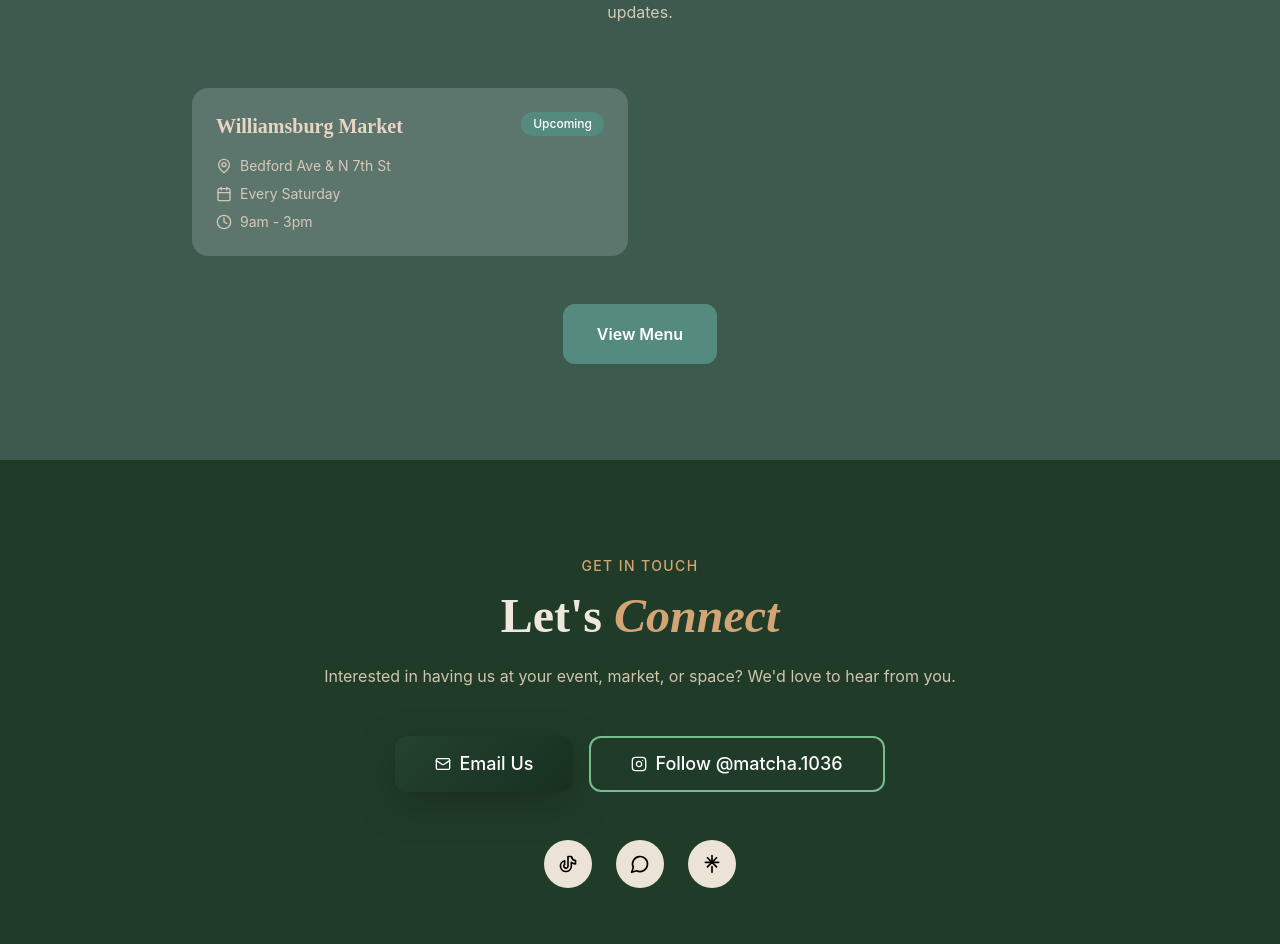
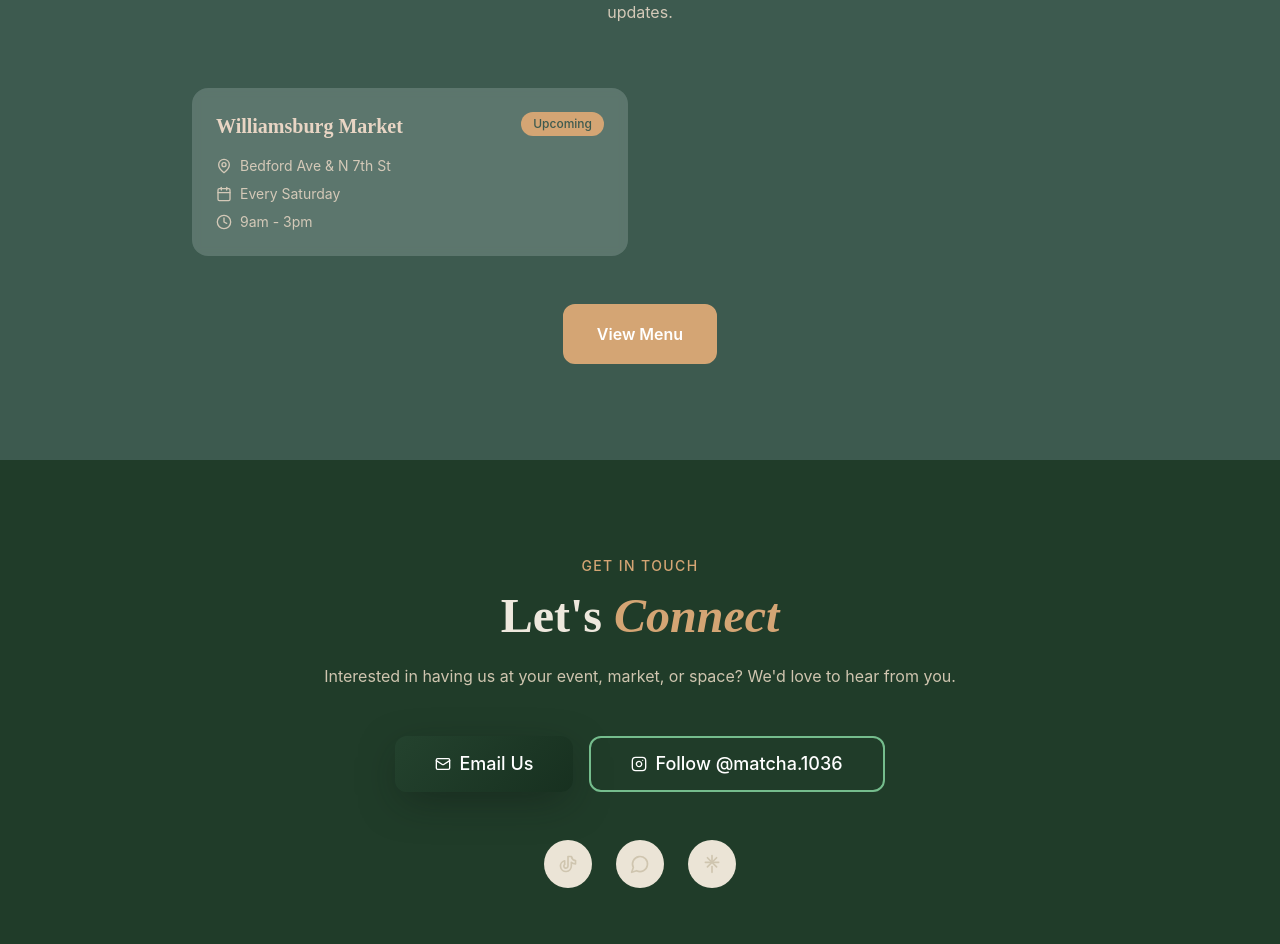
Before and after one commit to bradlyhayes12/matcha_1036, a React (Vite) app: page / in a window 1280 px wide. Shown: the part 1748-2692 px from the top of the page. Built offline with nearby package versions, Linux system fonts and the light colour scheme.

Commit message:
Updated Locations.tsx

```diff
--- a/src/components/ContactForm.tsx
+++ b/src/components/ContactForm.tsx
@@ -39,11 +39,14 @@ const Contact = () => {
               <a
                 key={index}
                 href={social.href}
-                className="w-12 h-12 rounded-full bg-secondary flex items-center justify-center text-black transition-colors"
+                className="w-12 h-12 rounded-full bg-secondary flex items-center justify-center text-muted-foreground transition-colors"
+                style={{ '--hover-color': '#D4A574' } as React.CSSProperties & { '--hover-color': string }}
                 onMouseEnter={(e) => {
-                  (e.currentTarget as HTMLElement).style.backgroundColor = 'rgba(0, 0, 0, 0.1)';
+                  (e.currentTarget as HTMLElement).style.color = '#D4A574';
+                  (e.currentTarget as HTMLElement).style.backgroundColor = 'rgba(212, 165, 116, 0.1)';
                 }}
                 onMouseLeave={(e) => {
+                  (e.currentTarget as HTMLElement).style.color = 'var(--tw-text-opacity)';
                   (e.currentTarget as HTMLElement).style.backgroundColor = '';
                 }}
                 aria-label={social.label}
--- a/src/components/Locations.tsx
+++ b/src/components/Locations.tsx
@@ -40,7 +40,7 @@ const Locations = () => {
               <div className="flex items-start justify-between mb-4">
                 <h3 className="font-display text-xl font-semibold text-[#E8D5C4]">{location.name}</h3>
                 {location.upcoming && (
-                  <span className="text-xs font-medium text-white px-3 py-1 rounded-full" style={{ backgroundColor: '#558a7f' }}>
+                  <span className="text-xs font-medium text-[#3d5a4f] px-3 py-1 rounded-full" style={{ backgroundColor: '#D4A574' }}>
                     Upcoming
                   </span>
                 )}
@@ -69,16 +69,16 @@ const Locations = () => {
             size="lg"
             className="px-8 py-4 rounded-lg font-semibold transition-colors"
             style={{
-              backgroundColor: '#558a7f',
+              backgroundColor: '#D4A574',
               color: 'white',
-              border: '2px solid #558a7f'
+              border: '2px solid #D4A574'
             }}
             onMouseEnter={(e) => {
-              e.currentTarget.style.backgroundColor = 'rgba(85, 138, 127, 0.15)';
-              e.currentTarget.style.color = '#558a7f';
+              e.currentTarget.style.backgroundColor = 'rgba(212, 165, 116, 0.15)';
+              e.currentTarget.style.color = '#D4A574';
             }}
             onMouseLeave={(e) => {
-              e.currentTarget.style.backgroundColor = '#558a7f';
+              e.currentTarget.style.backgroundColor = '#D4A574';
               e.currentTarget.style.color = 'white';
             }}
             onClick={() => {
```
